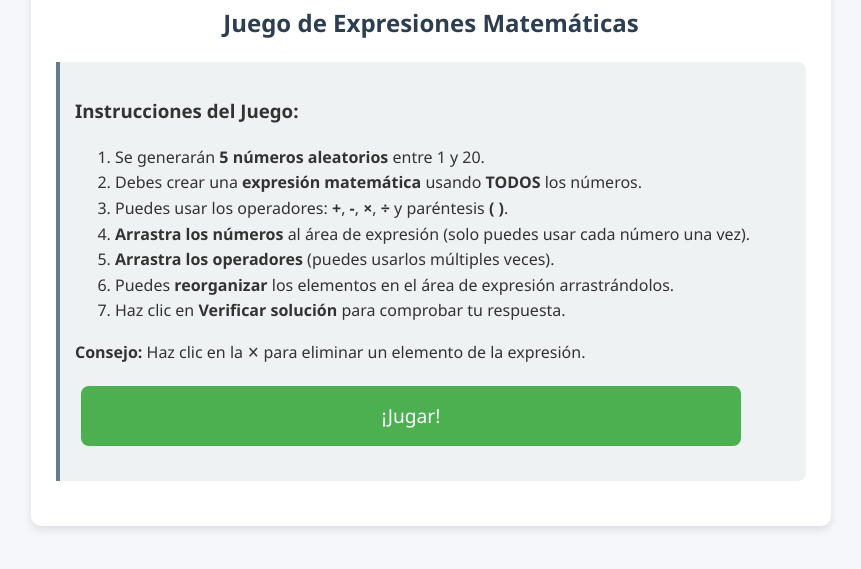
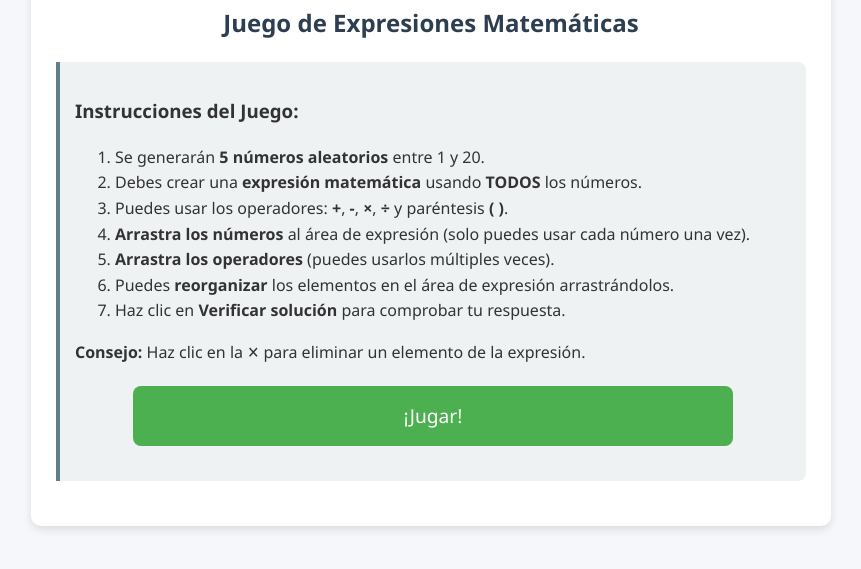
Before and after one commit to robstd/itiguala, a plain HTML site: page index.html in a window 1280 px wide. Shown: the part 135-704 px from the top of the page, without its empty margins (209-1070 px from the left). Drawn offline with Linux system fonts and the light colour scheme.

Commit message:
Update index.html

```diff
--- a/index.html
+++ b/index.html
@@ -194,13 +194,12 @@
         border-radius: 8px;
         text-decoration: none;
         transition: background-color 0.3s;
-      display: inline-block;
+        display: block;
+        width: 90%;
+        max-width: 600px;
         margin: 20px auto;
         text-align: center;
-      margin-right: 50px;
-      display: block;
-      width: 100%;
-      max-width: 600px;
+        box-sizing: border-box;
     }
     a.boton-jugar:hover {
       background-color: #388e3c;
```
Lines whose indentation alone changed are shown as unchanged.
